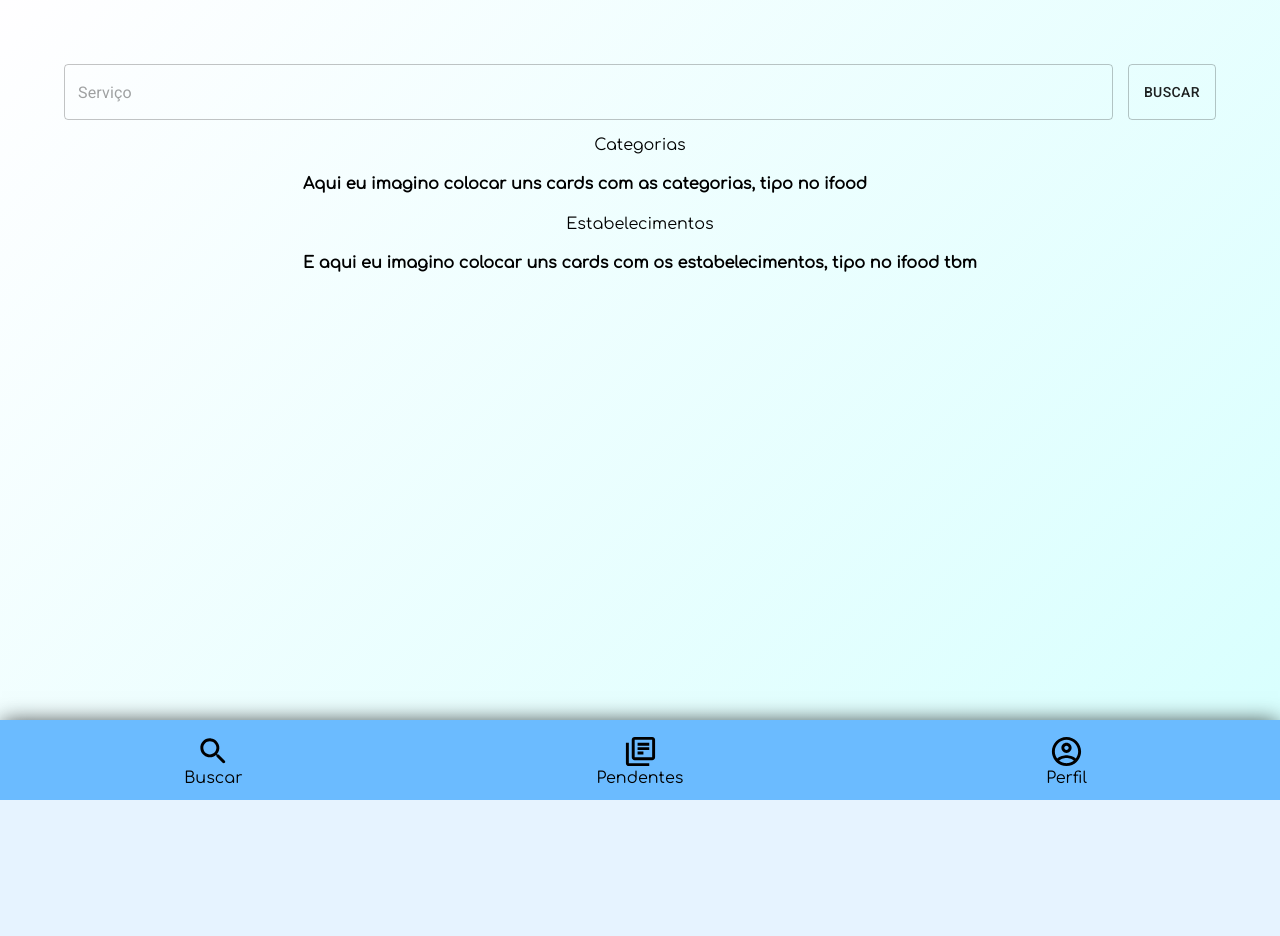
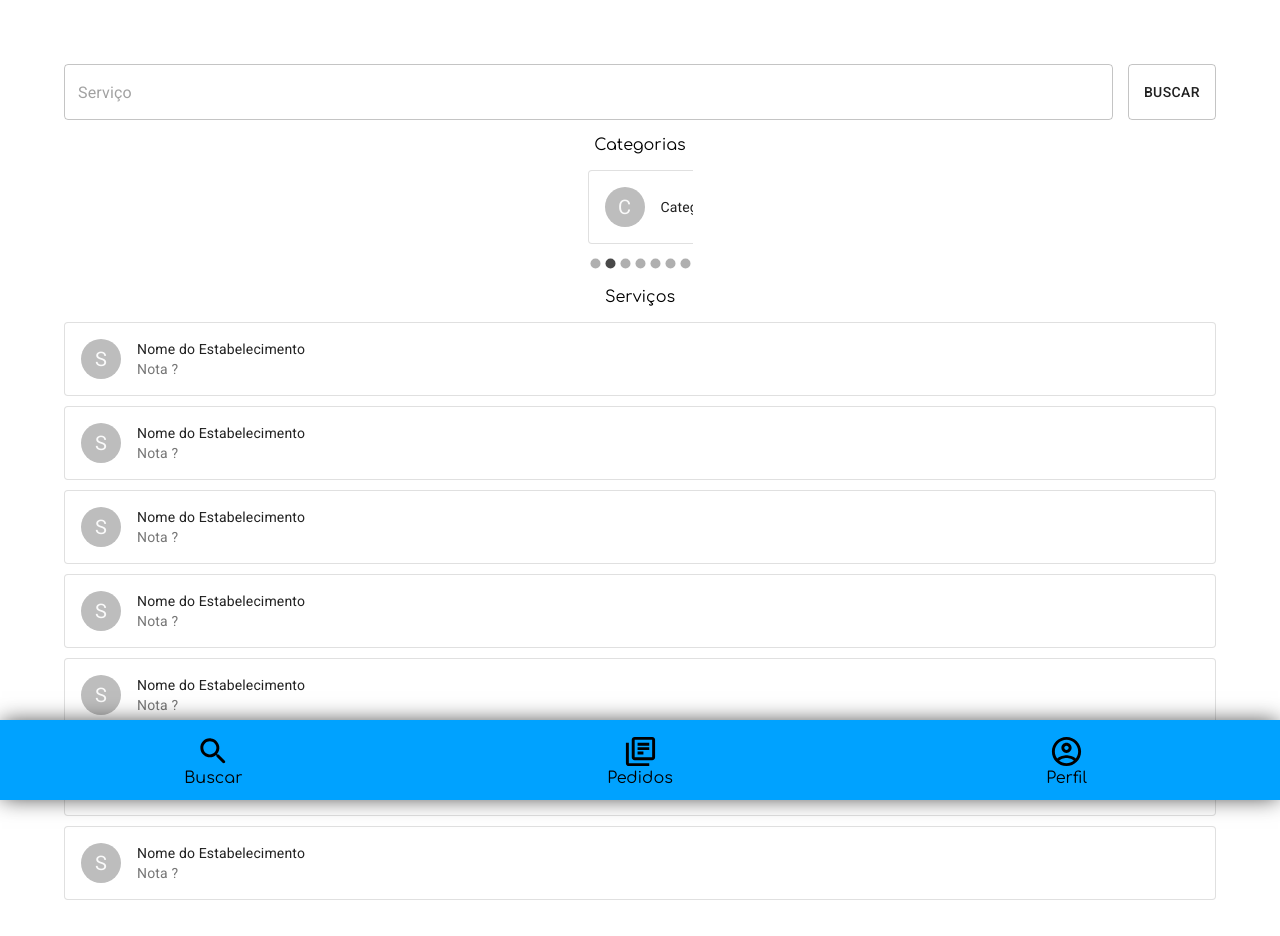
Before and after one commit to joaomcouto/UFMG-20201, a React (Create React App) app in the folder servi/: page /search in a window 1280 px wide. Shown: the top 936 px of the page. Before the commit the page ends 800 px from the top, so only its background shows below. Built offline with nearby package versions, Linux system fonts and the light colour scheme.

Commit message:
Add search cards and category cards carousel

```diff
--- a/servi/package.json
+++ b/servi/package.json
@@ -12,6 +12,7 @@
     "history": "^5.0.0",
     "react": "^16.13.1",
     "react-dom": "^16.13.1",
+    "react-material-ui-carousel": "^1.8.3",
     "react-redux": "^7.2.1",
     "react-router-dom": "^5.2.0",
     "react-scripts": "3.4.3",
--- a/servi/src/components/Busca/Busca.css
+++ b/servi/src/components/Busca/Busca.css
@@ -1,6 +1,6 @@
 .busca-container {
-    background-image: linear-gradient(-225deg, #FFFEFF 0%, #D7FFFE 100%);
-    height: 100vh;
+    background: white;
+    min-height: 100vh;
     display: flex;
     flex-direction: column;
     align-items: center;
@@ -12,12 +12,18 @@
     margin-top: 5vw;
 }
 
-
 .busca-container .search-bar {
     flex: 1;
     margin-right: 15px;
 }
 
+.search-content {
+    display: flex;
+    flex-direction: column;
+    align-items: center;
+    margin-bottom: 12vh;
+}
+
 .busca-container .section-name {
     text-align: center;
 }
--- /dev/null
+++ b/servi/src/components/Busca/CategoryCard/CategoryCard.css
@@ -0,0 +1,4 @@
+.category-card {
+    width: 70vw;
+    margin-bottom: 10px;
+}
--- /dev/null
+++ b/servi/src/components/Busca/CategoryCard/index.js
@@ -0,0 +1,21 @@
+import React from 'react'
+import './CategoryCard.css';
+
+import { Card, CardHeader, Avatar } from '@material-ui/core';
+
+export default function CategoryCard() {
+    return (
+        <div className="category-card">
+            <Card variant="outlined">
+                <CardHeader
+                    avatar={
+                        <Avatar>
+                            C
+                        </Avatar>
+                    }
+                    title="Categoria"
+                />
+            </Card>
+        </div>
+    )
+}
--- /dev/null
+++ b/servi/src/components/Busca/SearchCard/SearchCard.css
@@ -0,0 +1,4 @@
+.search-card {
+    width: 90vw;
+    margin-bottom: 10px;
+}
--- /dev/null
+++ b/servi/src/components/Busca/SearchCard/index.js
@@ -0,0 +1,22 @@
+import React from 'react'
+import './SearchCard.css';
+
+import { Card, CardHeader, Avatar } from '@material-ui/core';
+
+export default function SearchCard() {
+    return (
+        <div className="search-card">
+            <Card variant="outlined">
+                <CardHeader
+                    avatar={
+                        <Avatar>
+                            S
+                        </Avatar>
+                    }
+                    title="Nome do Estabelecimento"
+                    subheader="Nota ?"
+                />
+            </Card>
+        </div>
+    )
+}
--- a/servi/src/components/Busca/index.js
+++ b/servi/src/components/Busca/index.js
@@ -3,25 +3,37 @@ import './Busca.css';
 
 import Footer from '../Footer'
 
-import {TextField, Button } from '@material-ui/core';
+import SearchCard from './SearchCard'
+import CategoryCard from './CategoryCard'
+
+import { TextField, Button } from '@material-ui/core';
+import Carousel from 'react-material-ui-carousel'
 
 import {Link} from "react-router-dom"
 
 export default function Busca() {
+
+    const [services, setservices] = React.useState(['a', 'b', 'c', 'd', 'e', 'f', 'g']);
+    const [categories, setcategories] = React.useState(['a', 'b', 'c', 'd', 'e', 'f', 'g']);
+
     return (
         <div className="busca-container">
             <section className="search-bar-container">
                 <TextField className="search-bar" placeholder="Serviço" variant="outlined"/>
                 <Button  variant="outlined">Buscar</Button>
             </section>
-            <section>
+            <section className="search-content">
 
-                {/* Placeholder*/}
                 <p className="section-name" >Categorias</p>
-                <h4>Aqui eu imagino colocar uns cards com as categorias, tipo no ifood</h4>
-                <p className="section-name" >Estabelecimentos</p>
-                <h4>E aqui eu imagino colocar uns cards com os estabelecimentos, tipo no ifood tbm</h4>
-                {/*  */}
+                <Carousel >
+                    {services.map(card => (
+                        <CategoryCard />
+                    ))}
+                </Carousel>
+                <p className="section-name" >Serviços</p>
+                {services.map(card => (
+                    <SearchCard />
+                ))}
 
             </section>
             <Footer />
--- a/servi/src/components/Footer/Footer.css
+++ b/servi/src/components/Footer/Footer.css
@@ -1,8 +1,8 @@
 .footer {
-    position: absolute;
+    position: fixed;
     width: 100%;
     height: 10vh;
-    background: #6BBBFF;
+    background: #00a2ff;
     top: 90vh;
     display: flex;
     -webkit-box-shadow: 0px 0px 21px -2px rgba(0,0,0,0.75);
--- a/servi/src/components/Footer/index.js
+++ b/servi/src/components/Footer/index.js
@@ -12,7 +12,7 @@ export default function Footer() {
             </div>
             <div className="footer-div">
                 <LibraryBooksOutlined fontSize="Large"/>
-                <p>Pendentes</p>
+                <p>Pedidos</p>
             </div>
             <div className="footer-div">
                 <AccountCircleOutlined fontSize="Large"/>
--- a/servi/src/components/Logo/index.js
+++ b/servi/src/components/Logo/index.js
@@ -4,7 +4,6 @@ import './Logo.css';
 import Button from '@material-ui/core/Button';
 
 import {Link} from "react-router-dom"
-
 
 export default function Logo(props) {
 
```
Also changed, not shown: 1 other file (tests, documents, lock files or other folders).
